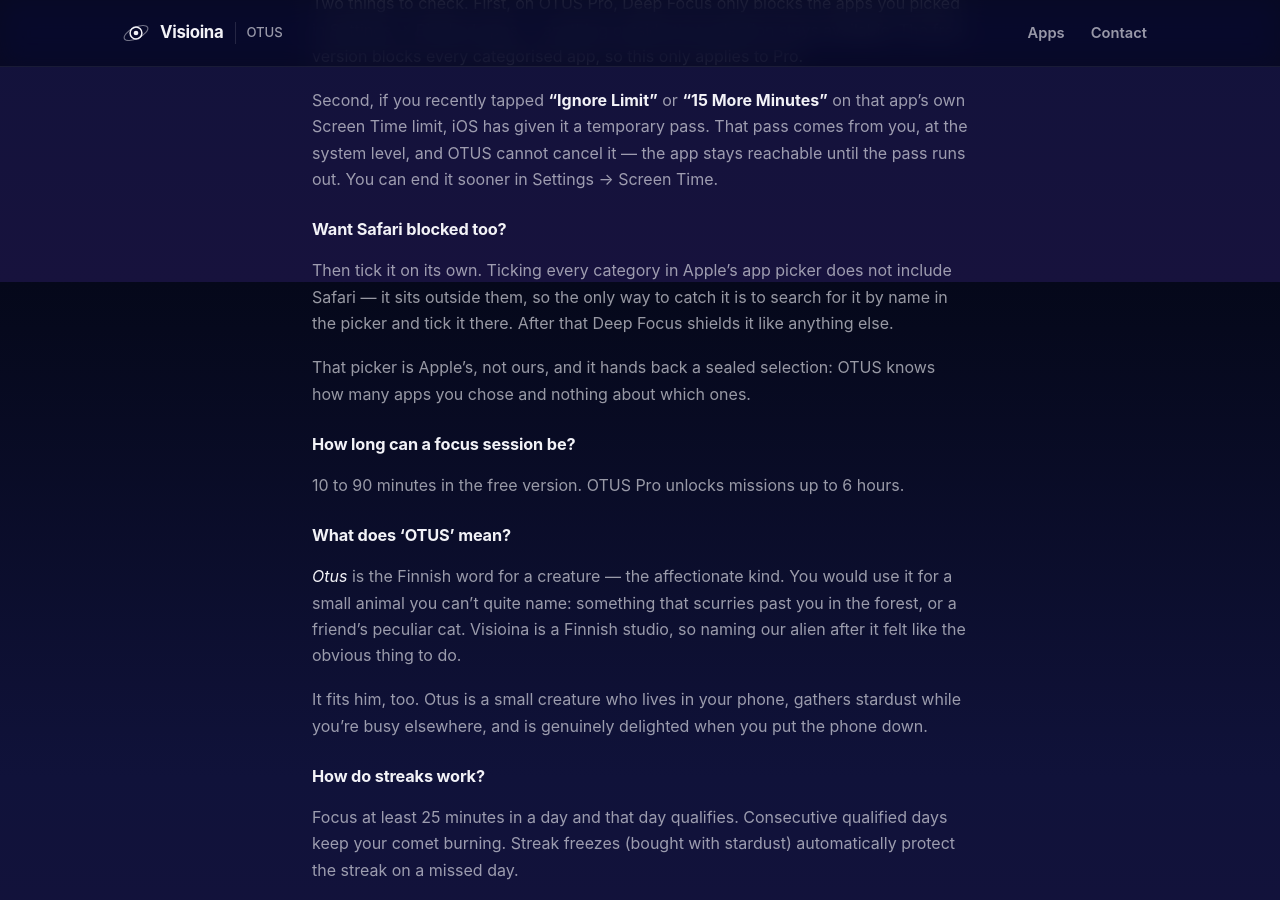
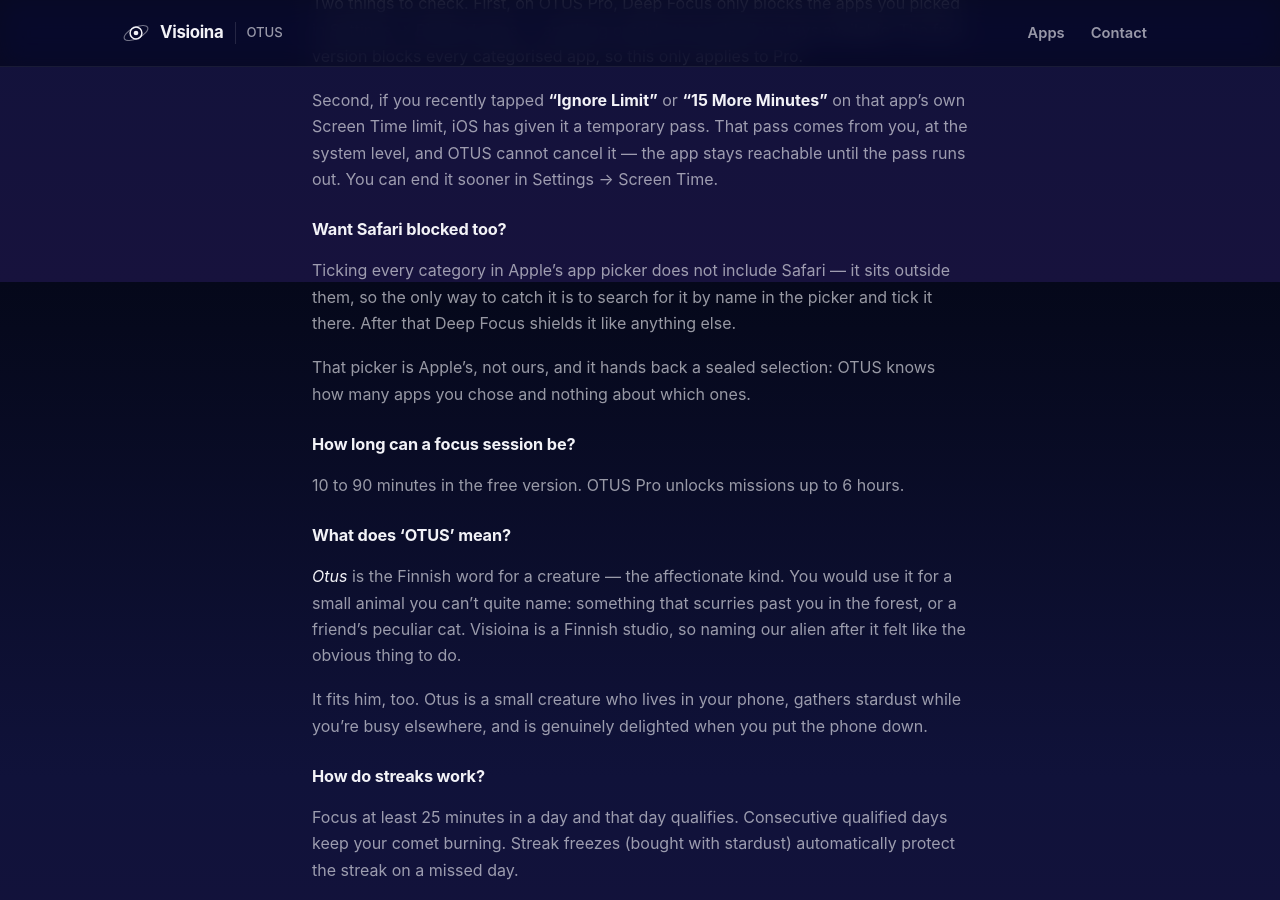
Before and after one commit to selinahti/visioinawebsite, a Jekyll site: the page built from _apps/otus/faq.md, in a window 1280 px wide and 900 px high, scrolled down 1518 px. Built offline with Jekyll 4.4.1, drawn with Linux system fonts in a browser that asks for light colours.

Commit message:
Update faq.md

```diff
--- a/_apps/otus/faq.md
+++ b/_apps/otus/faq.md
@@ -75,8 +75,8 @@ Settings → Screen Time.
 
 ### Want Safari blocked too?
 
-Then tick it on its own. Ticking every category in Apple's app picker does not
-include Safari — it sits outside them, so the only way to catch it is to search
+Ticking every category in Apple's app picker does not include Safari
+— it sits outside them, so the only way to catch it is to search
 for it by name in the picker and tick it there. After that Deep Focus shields it
 like anything else.
 
```
